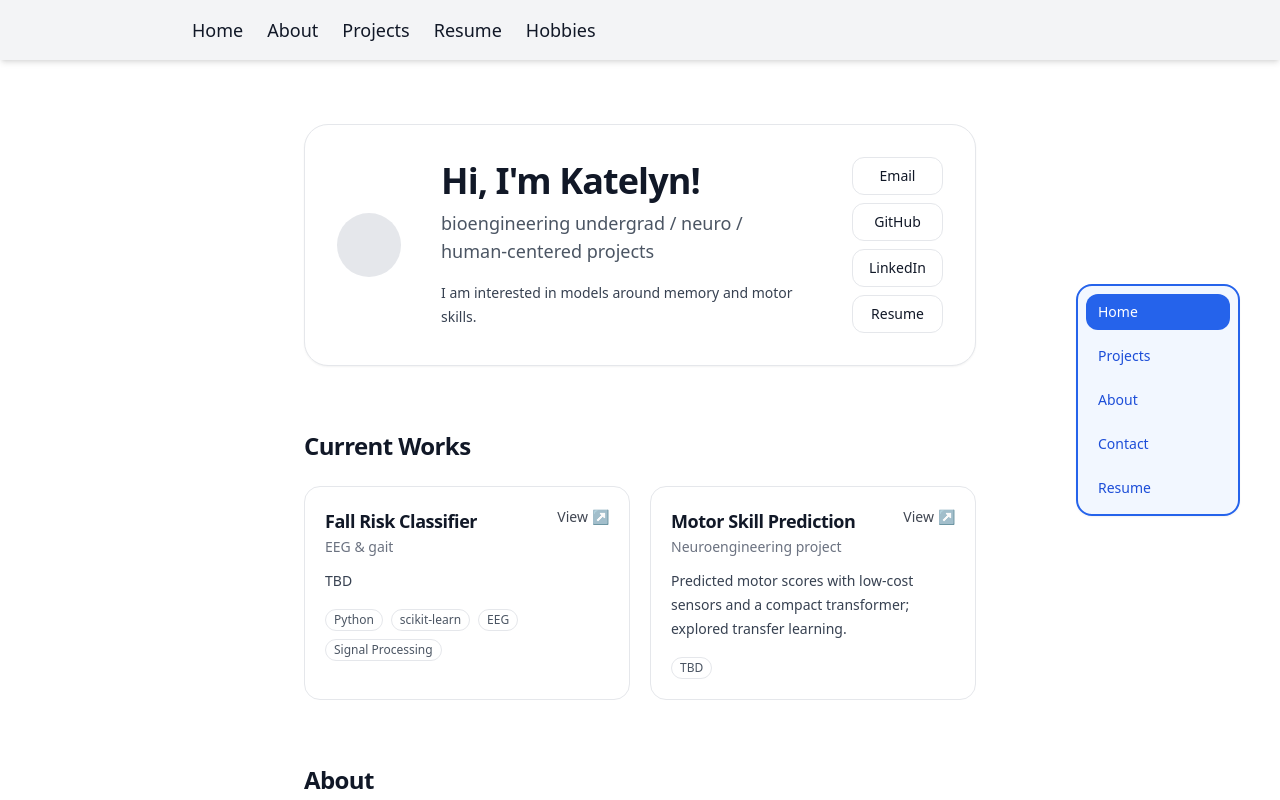
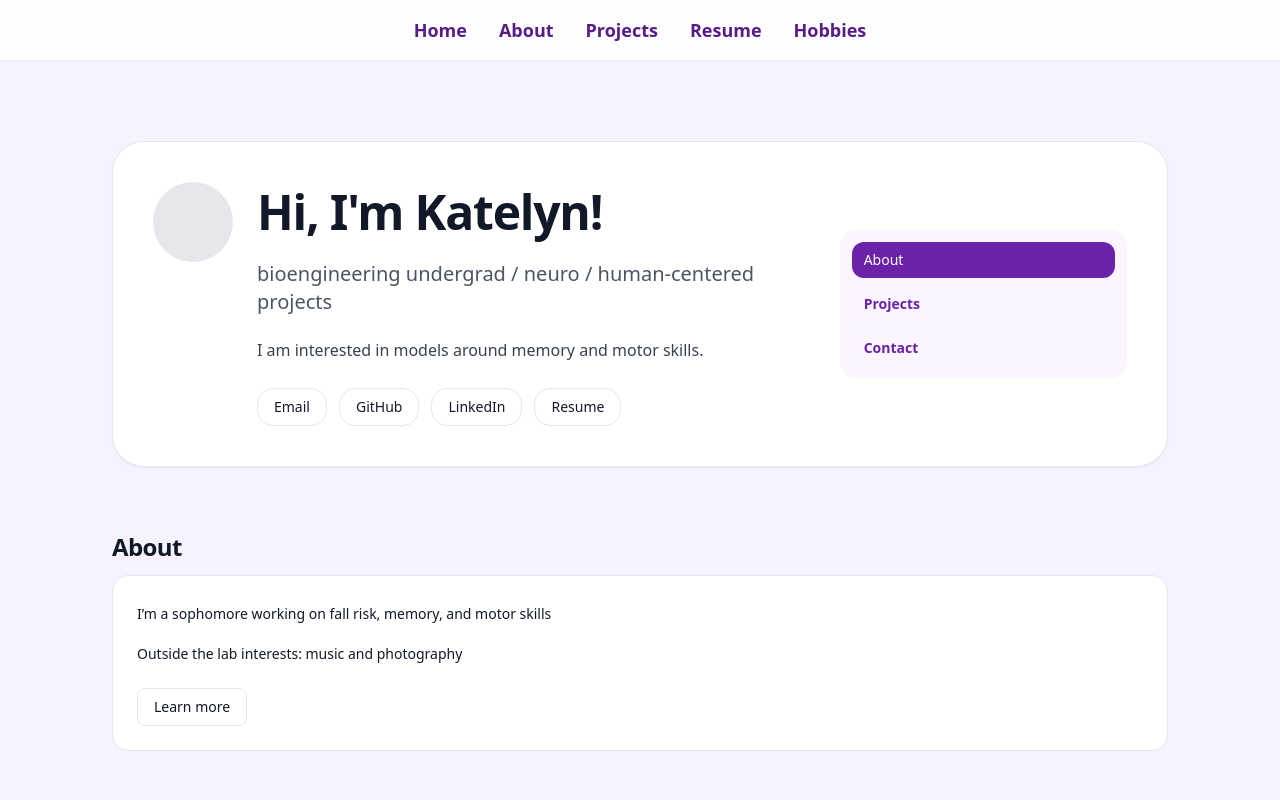
Before and after one commit to katelynllee/kate-space, a Next.js app: page / in a window 1280 px wide. Shown: the top 800 px of the page. Built offline with nearby package versions, Linux system fonts and the light colour scheme.

Commit message:
Home Page Edits
Design Changes

```diff
--- /dev/null
+++ b/app/back-to-top.jsx
@@ -0,0 +1,24 @@
+"use client";
+import { useState, useEffect } from "react";
+
+export default function BackToTop() {
+  const [show, setShow] = useState(false);
+
+  useEffect(() => {
+    const onScroll = () => setShow(window.scrollY > 200);
+    window.addEventListener("scroll", onScroll);
+    return () => window.removeEventListener("scroll", onScroll);
+  }, []);
+
+  if (!show) return null;
+
+  return (
+    <a
+      href="#home"
+      aria-label="Back to top"
+      className="fixed bottom-6 right-6 z-50 flex h-12 w-12 items-center justify-center rounded-full bg-purple-600 text-white shadow-lg transition hover:bg-purple-700"
+    >
+      ↑
+    </a>
+  );
+}
--- a/app/globals.css
+++ b/app/globals.css
@@ -1,3 +1,29 @@
 @tailwind base;
 @tailwind components;
 @tailwind utilities;
+
+html {
+    scroll-behavior: smooth;
+}
+
+/* Typewriter */
+@keyframes typing {
+    from { width: 0 }
+    to   { width: var(--tw-ch, 24ch) } /* default width; we can override per use */
+  }
+  @keyframes caret {
+    0%, 100% { border-color: transparent }
+    50%      { border-color: currentColor }
+  }
+  /* Utility class */
+  .typewriter {
+    display: inline-block;    /* <— keeps caret tight to the text */
+    width: 0;
+    max-width: fit-content;
+    overflow: hidden;
+    white-space: nowrap;
+    border-right: .12em solid currentColor;
+    animation:
+      typing var(--tw-type-dur, 2s) steps(var(--tw-type-steps, 24)) both,
+      caret .9s step-end infinite;
+  }
--- a/app/layout.js
+++ b/app/layout.js
@@ -21,18 +21,27 @@ export const metadata = {
 export default function RootLayout({ children }) {
   return (
     <html lang="en" suppressHydrationWarning>
-      <body className="font-sans bg-white text-gray-900" suppressHydrationWarning>
-      <nav className="bg-gray-100 p-4 shadow-md">
-        <div className="max-w-4xl mx-auto flex space-x-6 text-lg">
-          <Link href="/" className="hover:underline">Home</Link>
-          <Link href="/about" className="hover:underline">About</Link>
-          <Link href="/projects" className="hover:underline">Projects</Link>
-          <Link href="/resume" className="hover:underline">Resume</Link>
-          <Link href="/hobbies" className="hover:underline">Hobbies</Link>
-        </div>
-      </nav>
+      <body
+        className={`${geistSans.variable} ${geistMono.variable} font-sans min-h-dvh bg-[#F6F2FF] text-purple-950`}
+        suppressHydrationWarning
+      >
+        {/* Top nav (full width, comfy padding) */}
+        <nav className="sticky top-0 z-50 border-b border-purple-100 bg-white/80 backdrop-blur">
+          <div className="w-full px-6 md:px-12 py-4 flex items-center justify-center text-purple-900">
+            <ul className="flex flex-wrap items-center gap-8 text-lg font-semibold">
+              <li><Link href="/" className="hover:opacity-80">Home</Link></li>
+              <li><Link href="/about" className="hover:opacity-80">About</Link></li>
+              <li><Link href="/projects" className="hover:opacity-80">Projects</Link></li>
+              <li><Link href="/resume" className="hover:opacity-80">Resume</Link></li>
+              <li><Link href="/hobbies" className="hover:opacity-80">Hobbies</Link></li>
+            </ul>
+          </div>
+        </nav>
 
-      <main className="p-6 max-w-3xl mx-auto">{children}</main>
+        {/* Page content (full width) */}
+        <main className="w-full px-4 md:px-20 py-10">
+          {children}
+        </main>
       </body>
     </html>
   );
--- a/app/nav-rail.jsx
+++ b/app/nav-rail.jsx
@@ -1,24 +1,24 @@
+// app/nav-rail.jsx
 "use client";
 import { useEffect, useState } from "react";
 
-const ITEMS = [
-  { id: "home",     label: "Home",     href: "#home" },
-  { id: "projects", label: "Projects", href: "#projects" },
-  { id: "about",    label: "About",    href: "#about" },
-  { id: "contact",  label: "Contact",  href: "#contact" },
-  { id: "resume",   label: "Resume",   href: "/resume.pdf", external: true }, // different page/file
-];
-
-export default function NavRail() {
-  const [active, setActive] = useState("home");
+export default function NavRail({
+  items = [
+    { id: "projects", label: "Projects", href: "#projects" },
+    { id: "about",    label: "About",    href: "#about" },
+    { id: "contact",  label: "Contact",  href: "#contact" },
+  ],
+  variant = "purple",
+  embedded = false,
+}) {
+  const [active, setActive] = useState(null);
 
   useEffect(() => {
-    const ids = ["home","projects","about","contact"];
+    const ids = items.map(i => i.id);
     const sections = ids.map(id => document.getElementById(id)).filter(Boolean);
     const obs = new IntersectionObserver(
       (entries) => {
-        const top = entries
-          .filter(e => e.isIntersecting)
+        const top = entries.filter(e => e.isIntersecting)
           .sort((a,b) => b.intersectionRatio - a.intersectionRatio)[0];
         if (top?.target?.id) setActive(top.target.id);
       },
@@ -26,21 +26,34 @@ export default function NavRail() {
     );
     sections.forEach(s => obs.observe(s));
     return () => obs.disconnect();
-  }, []);
+  }, [items]);
+
+  const color = variant === "purple"
+    ? {
+        rail: "border-purple-800 bg-purple-50/80",
+        item: "hover:bg-purple-200 text-purple-800 text-bold",
+        active: "bg-purple-800 text-white"
+    }
+    : {
+        rail: "border-blue-600 bg-blue-50/80",
+        item: "hover:bg-blue-100 text-blue-700",
+        active: "bg-blue-600 text-white"
+    };
+
+  // Embedded look = no border, softer background
+  const railClass = embedded
+    ? "bg-purple-50 p-3 rounded-2xl"
+    : `rounded-2xl border-2 ${color.rail} p-2 shadow-sm`;
 
   return (
-    <nav aria-label="Section navigation"
-         className="fixed right-4 top-1/2 z-40 -translate-y-1/2 md:right-6 lg:right-10">
-      <div className="flex flex-col gap-2 rounded-2xl border-2 border-blue-600 bg-blue-50/80 p-2 shadow-sm">
-        {ITEMS.map(it => {
+    <nav aria-label="Section navigation">
+      <div className={`flex flex-col gap-2 ${railClass}`}>
+        {items.map((it) => {
           const isActive = active === it.id;
-          const base = "w-36 rounded-xl px-3 py-2 text-left text-sm transition hover:bg-blue-100";
+          const base = "w-full rounded-xl px-3 py-2 text-left text-sm transition select-none";
           return (
-            <a key={it.label}
-               href={it.href}
-               target={it.external ? "_blank" : undefined}
-               rel={it.external ? "noreferrer" : undefined}
-               className={base + (isActive ? " bg-blue-600 font-medium text-white" : " text-blue-700")}>
+            <a key={it.label} href={it.href}
+               className={base + (isActive ? ` ${color.active} font-medium font-bold` : ` ${color.item} font-bold`)}>
               {it.label}
             </a>
           );
--- a/app/page.js
+++ b/app/page.js
@@ -1,4 +1,6 @@
 import NavRail from "./nav-rail";
+import BackToTop from "./back-to-top";
+import Link from "next/link";
 
 const LINKS = [
   { label: "Email", href: "mailto:kl65@illinois.edu" },
@@ -26,14 +28,20 @@ const PROJECTS = [
   },
 ];
 
+const SIDE_ITEMS = [
+  { id: "about",    label: "About",    href: "#about" },
+  { id: "projects", label: "Projects", href: "#projects" },
+  { id: "contact",  label: "Contact",  href: "#contact" },
+];
+
 function Tag({ children }) {
   return <span className="rounded-full border px-2 py-0.5 text-xs text-gray-600">{children}</span>;
 }
 
 function ProjectCard({ p }) {
   return (
-    <article className="group rounded-2xl border p-5 transition-colors hover:border-gray-400">
-      <div className="flex items-start justify-between gap-4">
+    <article className="group rounded-2xl border p-5 transition-colors bg-white hover:border-purple-800">
+      <div className="flex items-start justify-between gap-4 bg-white ">
         <div>
           <h3 className="text-lg font-semibold tracking-tight">{p.title}</h3>
           {p.subtitle && <p className="mt-0.5 text-sm text-gray-500">{p.subtitle}</p>}
@@ -54,58 +62,103 @@ function ProjectCard({ p }) {
 
 export default function Home() {
   return (
-    <main id="home" className="relative mx-auto max-w-6xl px-6 py-10 text-gray-900">
-      {/* vertical nav */}
-      <NavRail />
+    <main id="home" className="relative w-full px-4 md:px-8 py-10 text-gray-900">
 
       {/* HERO */}
-      <section className="mx-auto max-w-4xl rounded-3xl border bg-white p-8 shadow-sm">
-        <div className="flex flex-col items-start gap-6 md:flex-row md:items-center md:gap-10">
-          <div className="h-16 w-16 shrink-0 overflow-hidden rounded-full bg-gray-200" />
+      <section id="home" className="w-full">
+        <div className="rounded-[2rem] border bg-white p-10 shadow-sm">
+          <div className="grid grid-cols-1 gap-8 md:grid-cols-12">
+            {/* Left: avatar + text */}
+            <div className="md:col-span-8">
+              <div className="flex items-start gap-6">
+                <div className="h-20 w-20 shrink-0 overflow-hidden rounded-full bg-gray-200" />
                 <div className="grow">
-            <h1 className="text-4xl font-bold tracking-tight">{ "Hi, I'm Katelyn!" }</h1>
-            <p className="mt-2 text-lg text-gray-600">bioengineering undergrad / neuro / human-centered projects</p>
-            <p className="mt-4 max-w-2xl text-sm leading-6 text-gray-700">
+                  <h1
+                    className="typewriter text-5xl font-extrabold leading-tight tracking-tight"
+                    style={{ ["--tw-type-steps"]: 16, ["--tw-ch"]: "16ch" }}
+                  >
+                    Hi, I&apos;m Katelyn!
+                  </h1>
+                  <p className="mt-3 text-xl text-gray-600">
+                    bioengineering undergrad / neuro / human-centered projects
+                  </p>
+                  <p className="mt-5 max-w-2xl text-base leading-7 text-gray-700">
                     I am interested in models around memory and motor skills.
                   </p>
-          </div>
-          <div className="flex w-full max-w-xs flex-col gap-2 md:w-auto">
-            {LINKS.map(l => (
+
+                  {/* contact buttons can stay here under the text */}
+                  <div className="mt-6 flex max-w-xs flex-col gap-3 md:max-w-none md:flex-row md:flex-wrap">
+                    {LINKS.map((l) => (
                       <a key={l.label} href={l.href}
-                 className="inline-flex items-center justify-center rounded-xl border px-4 py-2 text-sm hover:border-gray-400">
+                        className="inline-flex items-center justify-center rounded-2xl border px-4 py-2 text-sm hover:border-purple-800 hover:bg-gray-50">
                         {l.label}
                       </a>
                     ))}
                   </div>
                 </div>
+              </div>
+            </div>
+
+            {/* Right: embedded table-of-contents nav */}
+            <div className="md:col-span-4 md:pl-4 bg:purple-200 border:purple-800 flex flex-col justify-center" >
+              <NavRail
+                items={[
+                  { id: "about",    label: "About",    href: "#about" },
+                  { id: "projects", label: "Projects", href: "#projects" },
+                  { id: "contact",  label: "Contact",  href: "#contact" },
+                ]}
+                variant="purple"
+                embedded
+              />
+            </div>
+          </div>
+        </div>
+      </section>
+
+
+      {/* ABOUT */}
+      <section id="about" className="mt-16 scroll-mt-32 w-full">
+        <h2 className="text-2xl font-semibold tracking-tight">About</h2>
+        <div className="mt-3 rounded-2xl border p-6 text-sm leading-7 bg-white ">
+          <p>I’m a sophomore working on fall risk, memory, and motor skills</p>
+          <p className="mt-3">Outside the lab interests: music and photography</p>
+          <div className="mt-5">
+            <Link
+              href="/about"
+              className="inline-flex items-center rounded-lg border px-4 py-2 text-sm font-medium hover:border-purple-800 hover:bg-gray-50"
+            >
+              Learn more
+            </Link>
+          </div>
+        </div>
       </section>
 
       {/* PROJECTS */}
-      <section id="projects" className="mt-16 scroll-mt-40">
+      <section id="projects" className="mt-16 scroll-mt-40 w-full ">
+        <div className="flex items-center gap-4 mb-1 ml-1">
           <h2 className="text-2xl font-semibold tracking-tight">Current Works</h2>
-        <div className="mt-6 grid grid-cols-1 gap-5 md:grid-cols-2">
+          <Link
+            href="/projects"
+            className="inline-flex items-center rounded-lg border px-3 py-2 text-sm font-medium bg-white hover:border-purple-800 hover:bg-gray-50"
+          >
+            See all projects
+          </Link>
+        </div>
+        <div className="mt-6 grid grid-cols-1 gap-5 md:grid-cols-2 hover:border-purple-800">
           {PROJECTS.map(p => <ProjectCard key={p.title} p={p} />)}
         </div>
       </section>
 
-      {/* ABOUT */}
-      <section id="about" className="mt-16 scroll-mt-40">
-        <h2 className="text-2xl font-semibold tracking-tight">About</h2>
-        <div className="mt-3 rounded-2xl border p-6 text-sm leading-7">
-          <p>I’m a sophomore working on fall risk, memory, and motor skills</p>
-          <p className="mt-3">Outside the lab interests: music and photography</p>
-        </div>
-      </section>
 
       {/* CONTACT */}
-      <section id="contact" className="mt-16 scroll-mt-40">
+      <section id="contact" className="mt-16 scroll-mt-32 w-full">
         <h2 className="text-2xl font-semibold tracking-tight">Contact</h2>
-        <div className="mt-3 rounded-2xl border p-6 text-sm leading-7">
+        <div className="mt-3 rounded-2xl border p-6 text-sm leading-7 bg-white ">
           <p>I am open to research, internships, and mentorship chats!</p>
           <div className="mt-4 flex flex-wrap gap-2">
             {LINKS.map(l => (
               <a key={l.label} href={l.href}
-                 className="inline-flex items-center gap-2 rounded-2xl border px-3 py-2 text-sm hover:border-gray-400">
+                 className="inline-flex items-center gap-2 rounded-2xl border px-3 py-2 text-sm hover:border-purple-800 hover:bg-gray-50">
                 {l.label}
               </a>
             ))}
@@ -116,6 +169,8 @@ export default function Home() {
       <footer className="mt-12 py-6 text-xs text-gray-500">
         © {new Date().getFullYear()} Katelyn Lee • Built with Next.js & Tailwind
       </footer>
+
+      <BackToTop />
     </main>
   );
 }
```
Lines whose indentation alone changed are shown as unchanged.
